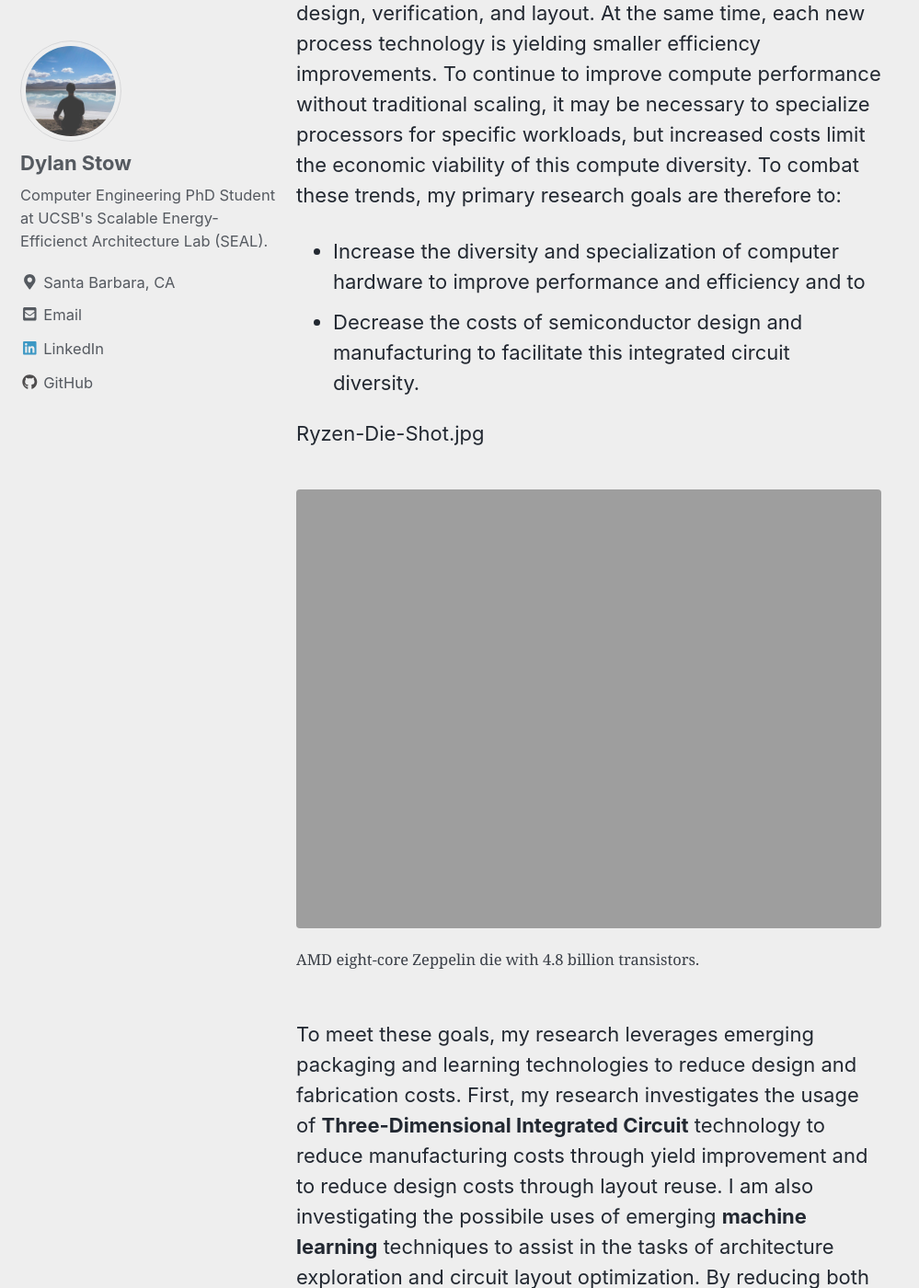
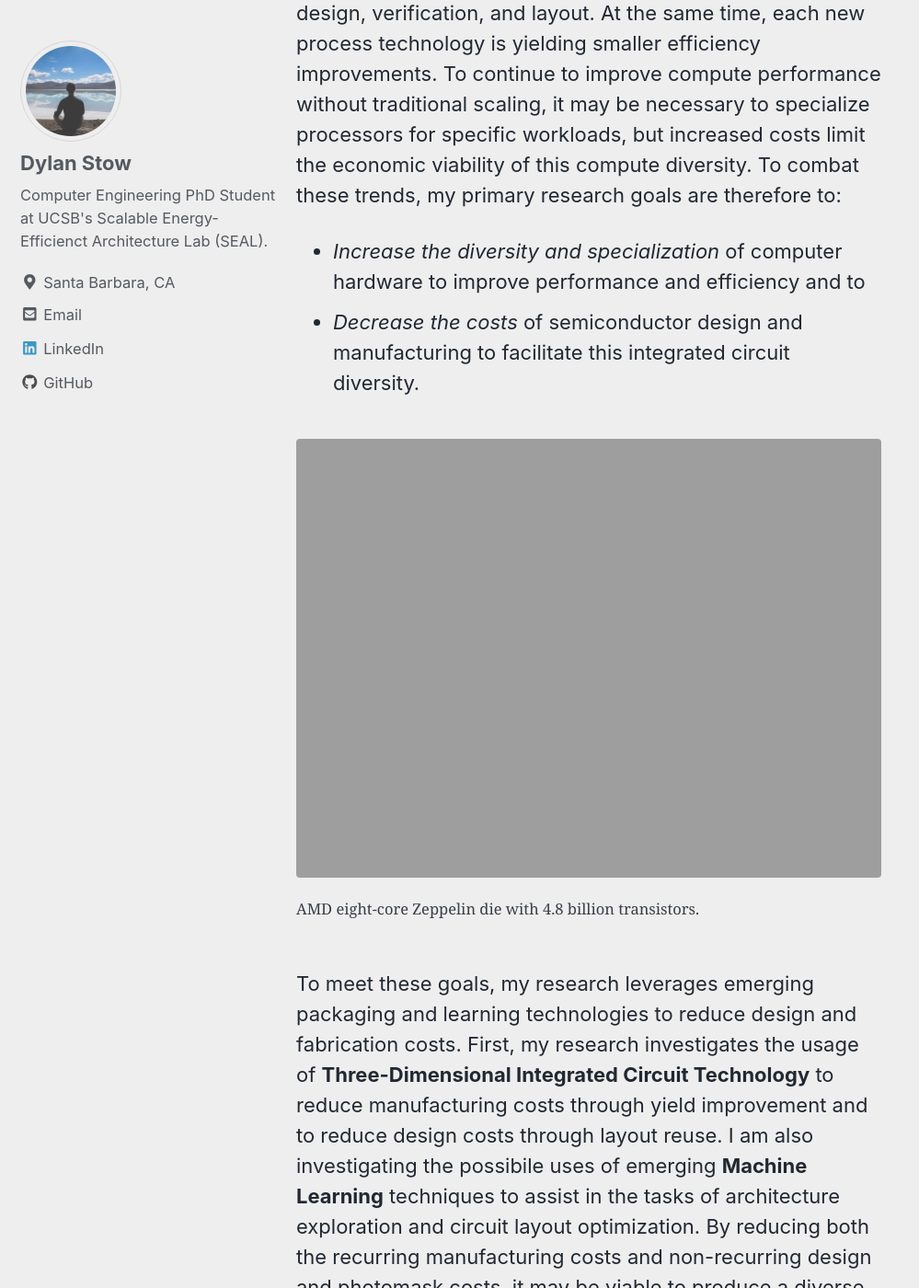
Before and after one commit to dylanstow/dylanstow.github.io, a Jekyll site: the page built from index.md, in a window 1280 px wide and 1400 px high, scrolled down 541 px. Shown: the whole window at 92% size, without its empty margins (0-999 px from the left). Built offline with Jekyll 4.4.1, drawn with Linux system fonts in a browser that asks for light colours; nearby versions of some CDN libraries.

Commit message:
Minor fixes

```diff
--- a/index.md
+++ b/index.md
@@ -10,10 +10,9 @@ author_profile: true
 Welcome to the home page of Dylan Stow. I am a Computer Engineering PhD Candidate at the University of California, Santa Barbara, where I work with my advisor [Professor Yuan Xie](https://www.ece.ucsb.edu/~yuanxie/) in the [Scalable Energy-Efficient Architecture Lab (SEAL).](https://seal.ece.ucsb.edu/)
 
 As Moore's Law reaches its limits, record levels of complexity are complicating the tasks of integrated circuit design, verification, and layout. At the same time, each new process technology is yielding smaller efficiency improvements. To continue to improve compute performance without traditional scaling, it may be necessary to specialize processors for specific workloads, but increased costs limit the economic viability of this compute diversity. To combat these trends, my primary research goals are therefore to:
-+ Increase the diversity and specialization of computer hardware to improve performance and efficiency and to
-+ Decrease the costs of semiconductor design and manufacturing to facilitate this integrated circuit diversity.
++ *Increase the diversity and specialization* of computer hardware to improve performance and efficiency and to
++ *Decrease the costs* of semiconductor design and manufacturing to facilitate this integrated circuit diversity.
 
-Ryzen-Die-Shot.jpg
 {% include figure image_path="/assets/images/Ryzen-Die-Shot.jpg" alt="AMD eight-core Zeppelin with 4.8 billion transistors" caption="AMD eight-core Zeppelin die with 4.8 billion transistors." %}
 
-To meet these goals, my research leverages emerging packaging and learning technologies to reduce design and fabrication costs. First, my research investigates the usage of **Three-Dimensional Integrated Circuit** technology to reduce manufacturing costs through yield improvement and to reduce design costs through layout reuse. I am also investigating the possibile uses of emerging **machine learning** techniques to assist in the tasks of architecture exploration and circuit layout optimization. By reducing both the recurring manufacturing costs and non-recurring design and photomask costs, it may be viable to produce a diverse ecosystem of specialized modules that can be composably integrated using new packaging technologies.
+To meet these goals, my research leverages emerging packaging and learning technologies to reduce design and fabrication costs. First, my research investigates the usage of **Three-Dimensional Integrated Circuit Technology** to reduce manufacturing costs through yield improvement and to reduce design costs through layout reuse. I am also investigating the possibile uses of emerging **Machine Learning** techniques to assist in the tasks of architecture exploration and circuit layout optimization. By reducing both the recurring manufacturing costs and non-recurring design and photomask costs, it may be viable to produce a diverse ecosystem of specialized modules that can be composably integrated using new packaging technologies.
```
